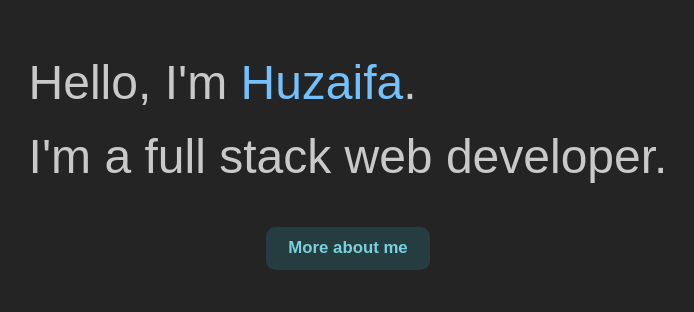
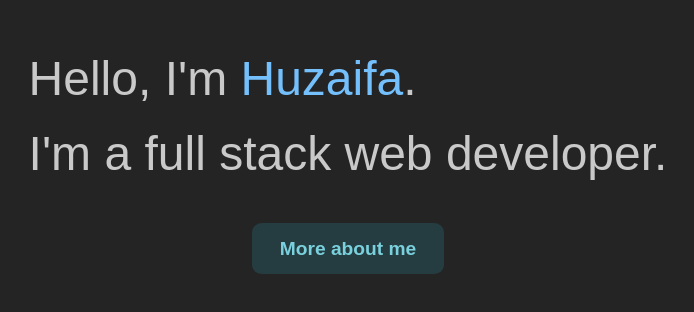
Before and after one commit to Huzaifa666/PersonalPortfolio, a React (Vite) app: page / in a window 1280 px wide. Shown: the part 242-554 px from the top of the page, without its empty margins (292-986 px from the left). Built offline with nearby package versions, Linux system fonts and the light colour scheme.

Commit message:
Added Button for large screen

```diff
--- a/src/App.tsx
+++ b/src/App.tsx
@@ -17,7 +17,7 @@ function App() {
                         <span>Hello, I'm <span className={classes.spanH}>Huzaifa</span>.</span>
                         <span>I'm a full stack web developer.</span>
                     </div>
-                    <Button visibleFrom="md" variant="light">More about me</Button>
+                    <Button visibleFrom="md" size="md" variant="light">More about me</Button>
                     <Button hiddenFrom="md" size="sm" variant="light">More about me</Button>
                 </Box>
             </AppShellMain>
--- a/src/css/root.module.css
+++ b/src/css/root.module.css
@@ -24,3 +24,9 @@
         font-size: 1.6rem;
     }
 }
+
+@media (min-width: 2000px) {
+    .boxSpan{
+        font-size: 5rem;
+    }
+}
```
